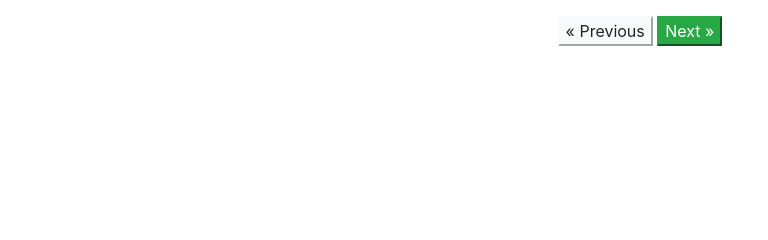
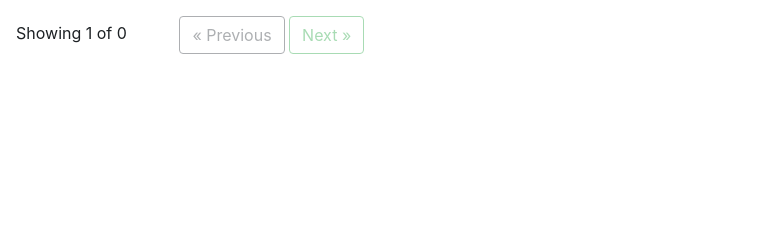
Before and after one commit to Faisal-Zulfiqar510/book-record, a PHP site: page /table-for-books.php?search_text=1 in a window 1280 px wide. Shown: the part 158-398 px from the top of the page, without its empty margins (0-768 px from the left). Run offline with PHP 8.4, Linux system fonts and the light colour scheme; data that the repository does not hold is empty.

Commit message:
set button for pagination show page number and increase tooast time

```diff
--- a/html-design-files/toast.php
+++ b/html-design-files/toast.php
@@ -2,10 +2,10 @@
 <html>
 <head></head>
 <body>
-<div aria-live="polite" data-autohide="true" data-animation="true" data-delay="50000" aria-atomic="true" class="d-flex justify-content-sm-end " style="min-height: auto; z-index: -1;">
+<div aria-live="polite" data-autohide="true" data-animation="true" data-delay="50000" aria-atomic="true" class="d-flex justify-content-sm-end " style="min-height: auto; z-index: 1;">
 
     <!-- Then put toasts within -->
-    <div class="toast" role="alert" aria-live="assertive" aria-atomic="true">
+    <div class="toast" role="alert" aria-live="assertive" data-delay="3000" aria-atomic="true">
         <div class="toast-header">
             <strong class="mr-auto"></strong>
 
--- a/stylesheet.css
+++ b/stylesheet.css
@@ -10,7 +10,7 @@
     padding: 50px 25px ;
 
 }
-label{
+#homepage-container form label{
     color: white;
 }
 
@@ -23,3 +23,8 @@ nav{
 .navbar-header {
     float: right;
 }
+
+.btn:disabled{
+    cursor: not-allowed !important;
+    opacity: 0.40 !important;
+}
--- a/table-for-books.php
+++ b/table-for-books.php
@@ -30,7 +30,7 @@ include "DDL-DML/select-data.php";
 
 
 <div class="table-responsive">
-    <table id="ipInfoTable" class="table table-striped table-bordered table-hover table-condensed text-center">
+    <table  class="table table-striped table-bordered table-hover table-condensed text-center">
         <thead>
         <tr>
             <th>Book Name</th>
@@ -62,9 +62,12 @@ include "DDL-DML/select-data.php";
         <?php } ?>
         </tbody>
     </table>
-    <div class="text-center">
-        <button id="btnPrevious" class="btn-light" onclick="previous();">&laquo; Previous</button>
-        <button id="btnNext" class="btn-success" onclick="next();">Next &raquo;</button>
+    <div class="ml-3">
+        <label for="pageNumber" style="color: #1d2124"><?php echo "Showing " . $page . " of " . $pages?></label>
+        <div class="d-inline ml-5">
+            <button id="btnPrevious" class="btn btn-outline-dark" onclick="previous();">&laquo; Previous</button>
+            <button id="btnNext" class="btn btn-outline-success" onclick="next();">Next &raquo;</button>
+        </div>
     </div>
     <?php
     if ($page >= $pages) {
```
Also changed, not shown: 2 other files.
